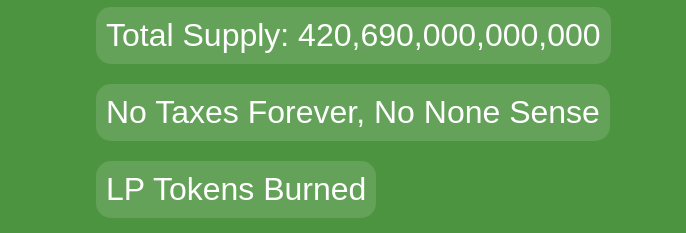
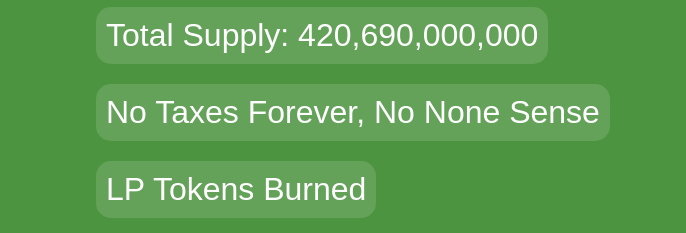
Before and after one commit to ishmanwtf/apepe, a plain HTML site: page index.html in a window 1280 px wide. Shown: the part 1535-1768 px from the top of the page, 594-1280 px from the left. Drawn offline with Linux system fonts and the light colour scheme.

Commit message:
Update index.html

```diff
--- a/index.html
+++ b/index.html
@@ -1258,7 +1258,7 @@
                         <div class="jsx-100457e9d21894c0 rightSide">
                             <span class="jsx-100457e9d21894c0">Total Supply:
                             <!-- -->
-                            420,690,000,000,000</span>
+                            420,690,000,000</span>
                             <span class="jsx-100457e9d21894c0">No Taxes Forever, No None Sense</span>
                             <span class="jsx-100457e9d21894c0">LP Tokens Burned</span>
                             <span class="jsx-100457e9d21894c0">Contract Ownership Renounced</span>
```
